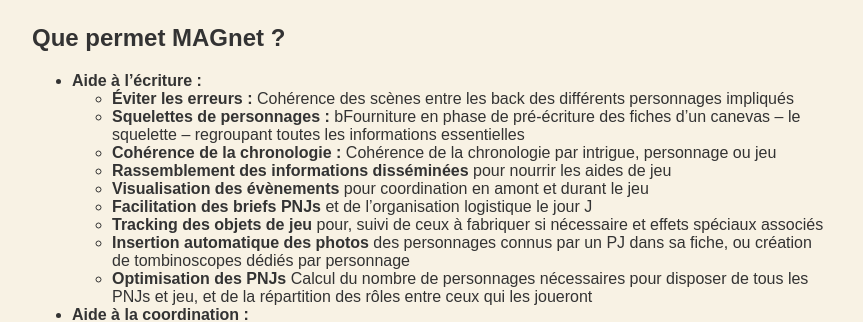
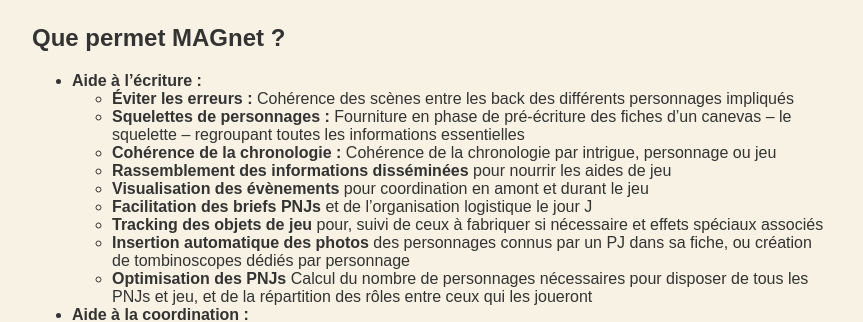
Before and after one commit to magnetlamoulinetteagn/magnetlamoulinetteagn.github.io, a Jekyll site: the page built from index.md, in a window 1280 px wide. Shown: the part 514-836 px from the top of the page, without its empty margins (208-1071 px from the left). Built offline with Jekyll 4.4.1, drawn with Linux system fonts in a browser that asks for light colours.

Commit message:
Update index.md

```diff
--- a/index.md
+++ b/index.md
@@ -33,7 +33,7 @@
         <li><strong>Aide à l’écriture :</strong>
             <ul>
                 <li><b>Éviter les erreurs : </b>Cohérence des scènes entre les back des différents personnages impliqués</li>
-                <li><b>Squelettes de personnages : </b>bFourniture en phase de pré-écriture des fiches d’un canevas – le squelette – regroupant toutes les informations essentielles</li>
+                <li><b>Squelettes de personnages : </b>Fourniture en phase de pré-écriture des fiches d’un canevas – le squelette – regroupant toutes les informations essentielles</li>
                 <li><b>Cohérence de la chronologie : </b>Cohérence de la chronologie par intrigue, personnage ou jeu</li>
                 <li><b>Rassemblement des informations disséminées</b> pour nourrir les aides de jeu</li>
                 <li><b>Visualisation des évènements</b> pour coordination en amont et durant le jeu</li>
```
